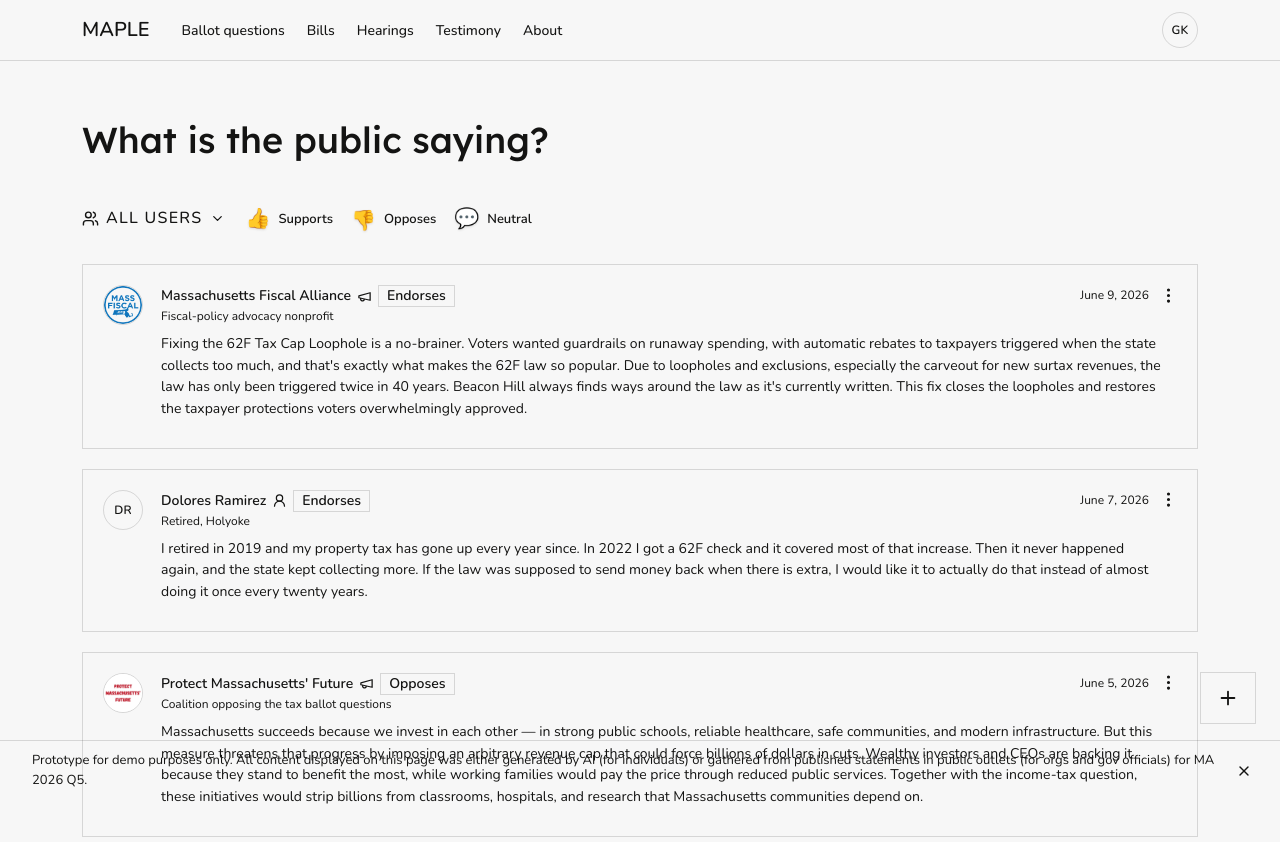
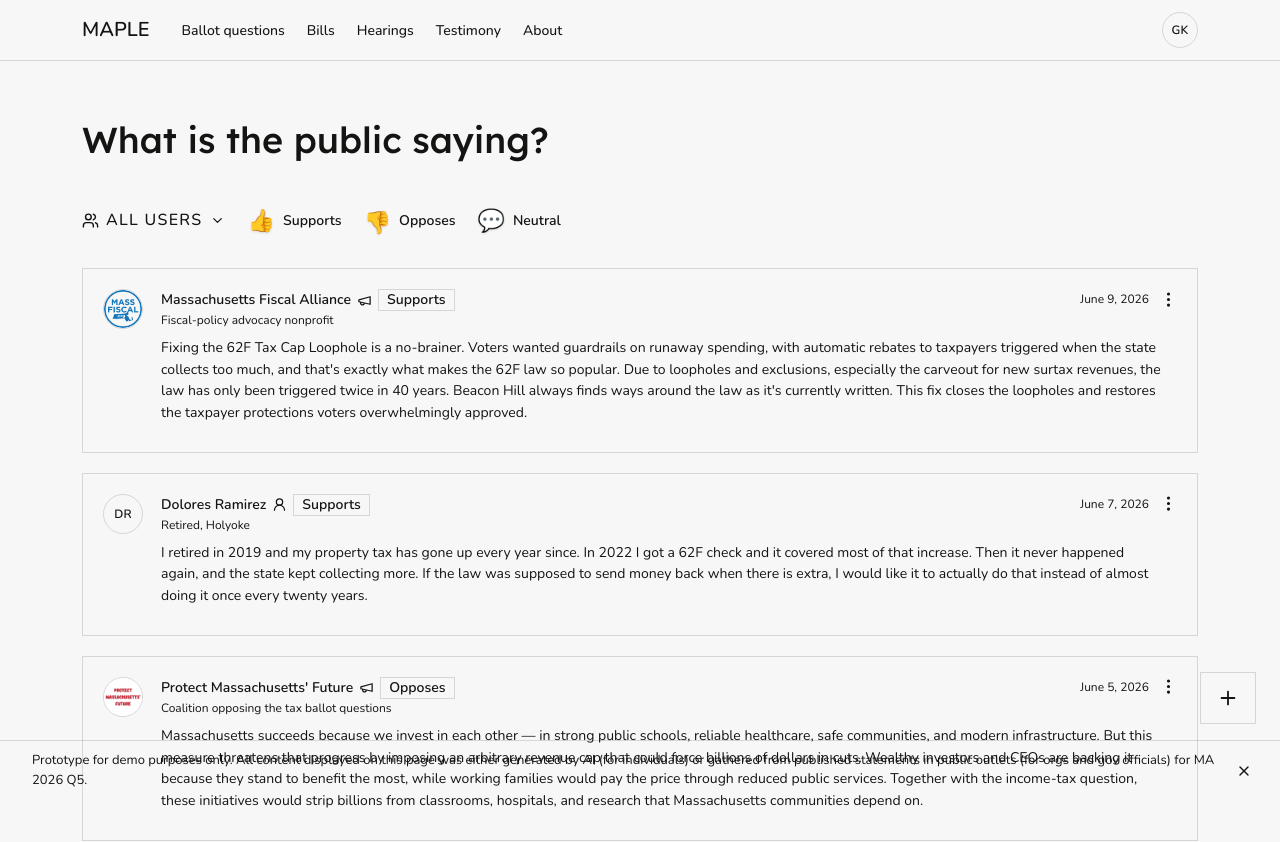
Before and after one commit to k-g-k/maple-testimony-redesign, a React (Vite) app: page / in a window 1280 px wide. Shown: the top 842 px of the page. Built offline with nearby package versions, Linux system fonts and the light colour scheme.

Commit message:
fix chip name, supports instead of endorse

```diff
--- a/src/feed/TestimonyFeed.tsx
+++ b/src/feed/TestimonyFeed.tsx
@@ -830,17 +830,21 @@
   // Below sm the chosen chip goes wide when labeled (full width) or when it
   // fills its row (up to whatever sits beside it).
   const wideChip = labeled || fillRow;
+  // From sm up the options are a step larger than their original 34px row,
+  // 20px glyph and 13px word.
   const rowH = spreadOnPhones
-    ? "h-[46px] sm:h-[34px]"
+    ? "h-[46px] sm:h-[38px]"
     : largeOnPhones
-      ? "h-[40px] sm:h-[34px]"
-      : "h-[34px]";
-  const glyphSize = largeOnPhones ? "text-[24px] sm:text-[20px]" : "text-[20px]";
+      ? "h-[40px] sm:h-[38px]"
+      : "h-[34px] sm:h-[38px]";
+  const glyphSize = largeOnPhones
+    ? "text-[24px] sm:text-[22px]"
+    : "text-[20px] sm:text-[22px]";
   const wordSize = labeled
     ? "text-lg sm:text-base"
     : largeOnPhones
-      ? "text-base sm:text-sm"
-      : "text-sm";
+      ? "text-base"
+      : "text-sm sm:text-base";
   const [open, setOpen] = useState(false);
   const ref = useRef<HTMLDivElement>(null);
   useEffect(() => {
@@ -901,7 +905,7 @@
             key={id}
             onClick={() => onChange(id)}
             aria-label={tip}
-            className={`flex h-full items-center px-[9px] rounded-pill hover:bg-wash cursor-pointer transition-colors duration-150 ${
+            className={`flex h-full items-center px-[9px] sm:px-[11px] rounded-pill hover:bg-wash cursor-pointer transition-colors duration-150 ${
               labeled
                 ? "gap-[8px] max-sm:gap-0 max-sm:bg-sunken max-sm:shadow-[0_0_4px_rgba(20,20,19,0.14)] max-sm:flex-1 max-sm:justify-center"
                 : `gap-0 sm:gap-[8px] ${
--- a/src/feed/accounts.tsx
+++ b/src/feed/accounts.tsx
@@ -147,7 +147,7 @@
     bg: "bg-positive-soft",
     bd: "border-positive",
     tx: "text-positive-ink",
-    label: "Endorses",
+    label: "Supports",
   },
   oppose: {
     bg: "bg-negative-soft",
```
